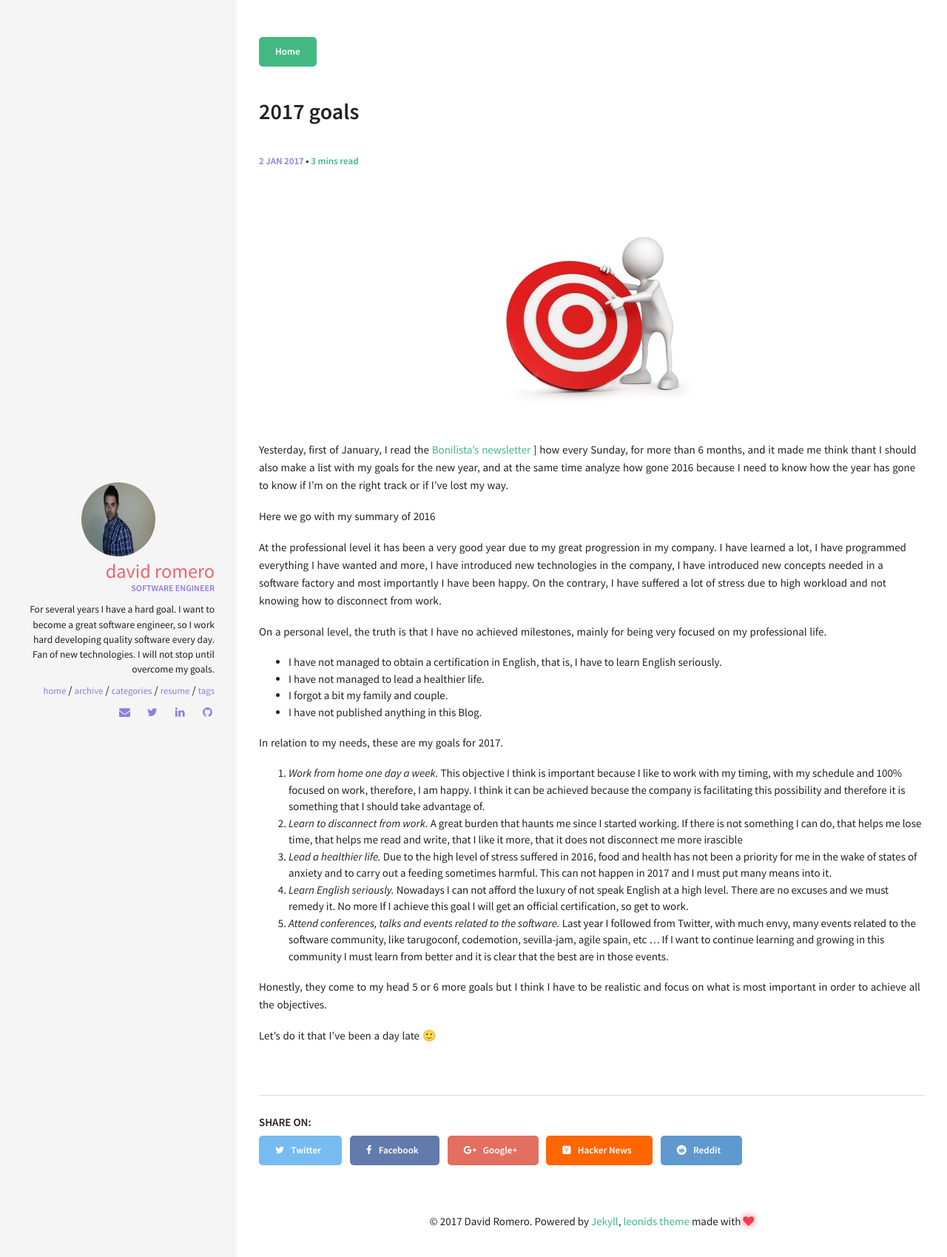
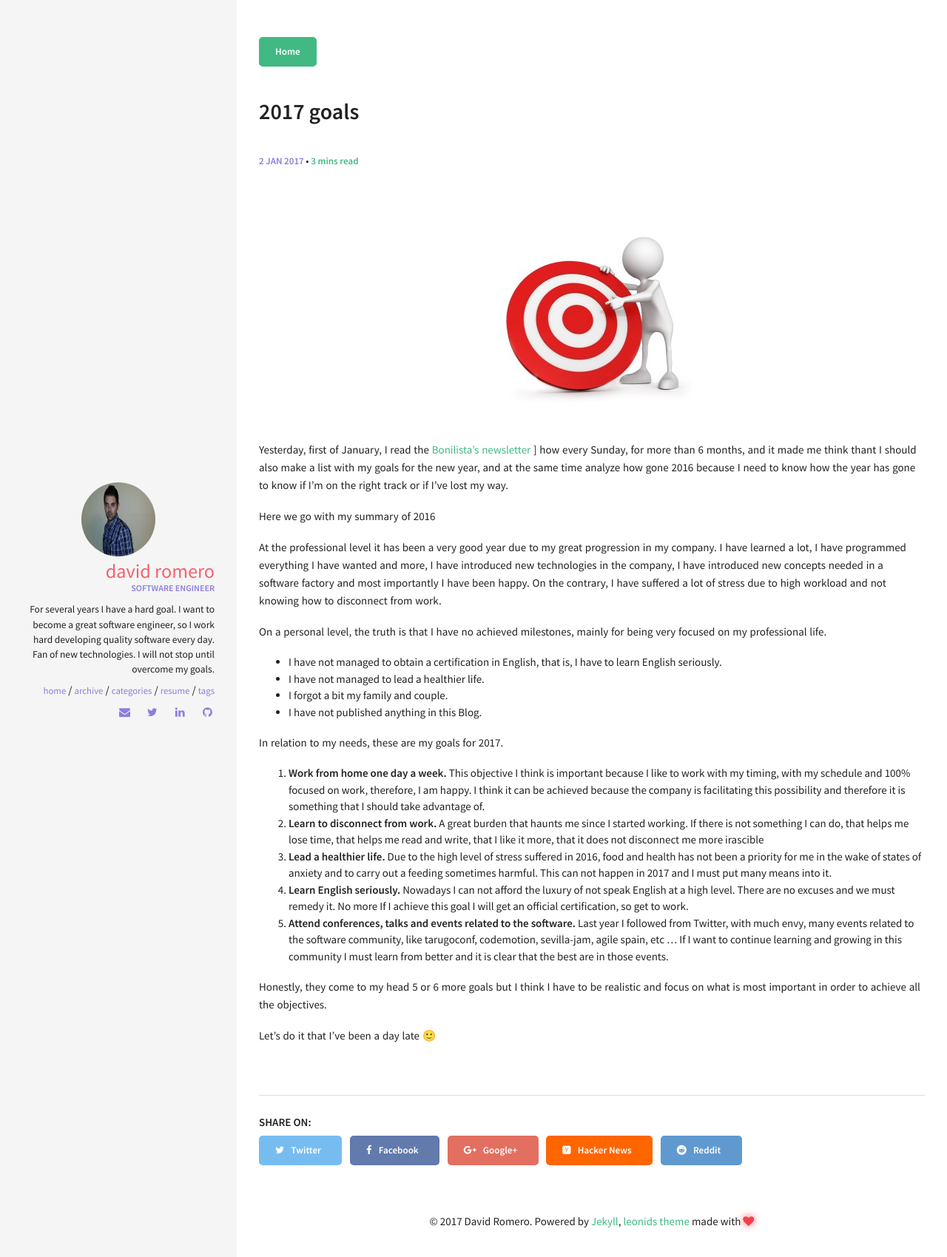
Before and after one commit to david-romero/david-romero.github.io, a Jekyll site: the page built from _posts/2017-01-02-2017-goals.md, in a window 1280 px wide. Shown: the top 1699 px of the page at 74% size. Built offline with Jekyll 4.4.1, drawn with Linux system fonts in a browser that asks for light colours.

Commit message:
Fix emphasis

```diff
--- a/_posts/2017-01-02-2017-goals.md
+++ b/_posts/2017-01-02-2017-goals.md
@@ -23,11 +23,11 @@ On a personal level, the truth is that I have no achieved milestones, mainly for
 
 In relation to my needs, these are my goals for 2017.
 
-1. _Work from home one day a week._ This objective I think is important because I like to work with my timing, with my schedule and 100% focused on work, therefore, I am happy. I think it can be achieved because the company is facilitating this possibility and therefore it is something that I should take advantage of.
-2. _Learn to disconnect from work._ A great burden that haunts me since I started working. If there is not something I can do, that helps me lose time, that helps me read and write, that I like it more, that it does not disconnect me more irascible
-3. _Lead a healthier life._ Due to the high level of stress suffered in 2016, food and health has not been a priority for me in the wake of states of anxiety and to carry out a feeding sometimes harmful. This can not happen in 2017 and I must put many means into it.
-4. _Learn English seriously._ Nowadays I can not afford the luxury of not speak English at a high level. There are no excuses and we must remedy it. No more If I achieve this goal I will get an official certification, so get to work.
-5. _Attend conferences, talks and events related to the software._ Last year I followed from Twitter, with much envy, many events related to the software community, like tarugoconf, codemotion, sevilla-jam, agile spain, etc ... If I want to continue learning and growing in this community I must learn from better and it is clear that the best are in those events.
+1. **Work from home one day a week.** This objective I think is important because I like to work with my timing, with my schedule and 100% focused on work, therefore, I am happy. I think it can be achieved because the company is facilitating this possibility and therefore it is something that I should take advantage of.
+2. **Learn to disconnect from work.** A great burden that haunts me since I started working. If there is not something I can do, that helps me lose time, that helps me read and write, that I like it more, that it does not disconnect me more irascible
+3. **Lead a healthier life.** Due to the high level of stress suffered in 2016, food and health has not been a priority for me in the wake of states of anxiety and to carry out a feeding sometimes harmful. This can not happen in 2017 and I must put many means into it.
+4. **Learn English seriously.** Nowadays I can not afford the luxury of not speak English at a high level. There are no excuses and we must remedy it. No more If I achieve this goal I will get an official certification, so get to work.
+5. **Attend conferences, talks and events related to the software.** Last year I followed from Twitter, with much envy, many events related to the software community, like tarugoconf, codemotion, sevilla-jam, agile spain, etc ... If I want to continue learning and growing in this community I must learn from better and it is clear that the best are in those events.
 
 Honestly, they come to my head 5 or 6 more goals but I think I have to be realistic and focus on what is most important in order to achieve all the objectives.
 
```
